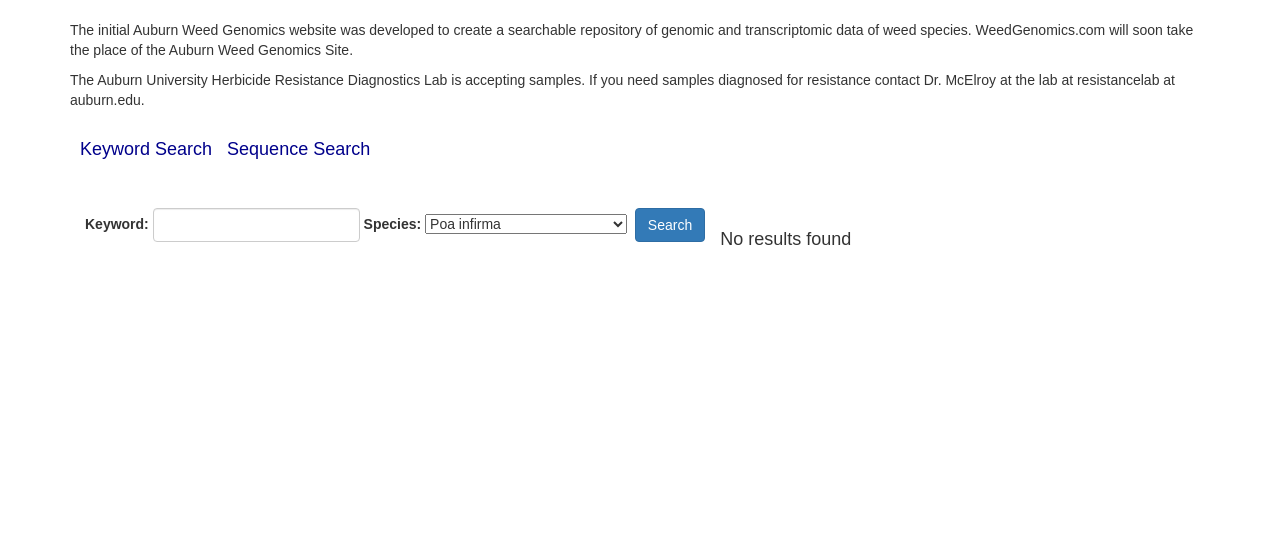
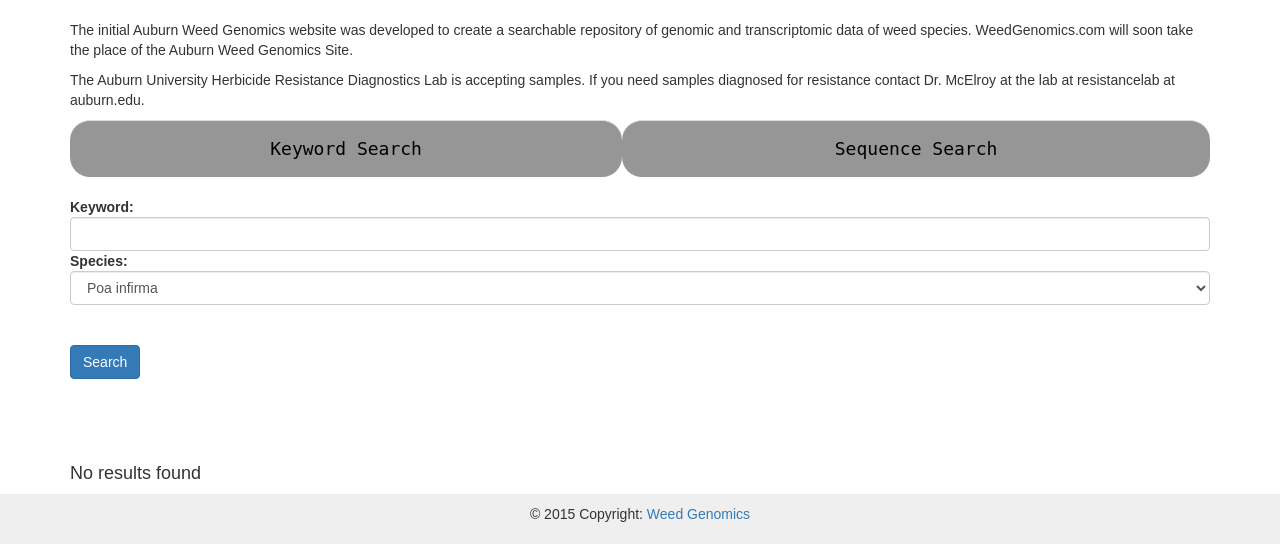
Before and after one commit to Wilkhu90/Weedgenomics, a Django app: page /search/search_keyword/ in a window 1280 px wide. Shown: the part 252-800 px from the top of the page. Run offline with Django 3.2, Linux system fonts and the light colour scheme; data that the repository does not hold is empty; some libraries are stand-ins or nearby versions.

Commit message:
Ädding new changes.

```diff
--- a/search/static/search/style.css
+++ b/search/static/search/style.css
@@ -64,45 +64,37 @@
   color: white;
   text-shadow: 1px 1px 2px black;
 }
-.newText{
-color: DarkBlue;
-font-size: 24px;
+.thead-inverse {
+  background-color: rgba(0, 0, 0, 0.41);
 }
 
-.container{
-  width: center;
-  margin: auto;
+#subMenu .table{
+  border: 0px;
+  border-collapse: initial;
+}
+#subMenu tbody{
+  border: none;
+}
+#subMenu tr{
+  border: none;
+}
+#subMenu td{
+  text-align: center;
+  background-color: rgba(0, 0, 0, 0.41);
+  border-radius: 20px;
+}
+#subMenu td a{
+  font-family: monospace;
+  color: black;
+  text-decoration: none;
 }
 
-img.HRDL{
-  height: 250px;
-  width: 500px;
-  display:block;
-  margin: 0px auto;
+.footer {
+  position: relative;
+  right: 0;
+  bottom: 0;
+  left: 0;
+  padding: 1rem;
+  background-color: #efefef;
+  text-align: center;
 }
-
-a{
-  color:DarkBlue;
-}
-
-
-table, tbody {
-  text-align: left;;
-}
-
-tr:hover {background-color: #f5f5f5}
-
-th {
-    background-color: #4CAF50;
-    color: white;
-}
-
-table.test td {
-    margin: 5px 5px 5px 5px;
-    padding: 5px 5px 5px 5px;
-}
-table.test {
-    border-collapse: separate;
-    border-spacing: 5px;
-    *border-collapse: expression('separate', cellSpacing = '10px');
-}
--- a/search/templates/search/index.html
+++ b/search/templates/search/index.html
@@ -53,17 +53,29 @@
   </nav>
   <div class="container">
     <p>The initial Auburn Weed Genomics website was developed to create a searchable repository of genomic and
-      transcriptomic data of weed species.  WeedGenomics.com will soon take the place of the Auburn Weed Genomics Site.</p>
+      transcriptomic data of weed species.  WeedGenomics.com will soon take the place of the Auburn Weed Genomics Site.
+    </p>
     <p>The Auburn University Herbicide Resistance Diagnostics Lab is accepting samples.  If you need
-        samples diagnosed for resistance contact Dr. McElroy at the lab at resistancelab at auburn.edu. </p>
-        <table class="test">
+        samples diagnosed for resistance contact Dr. McElroy at the lab at resistancelab at auburn.edu.
+    </p>
+    <div id="subMenu">
+        <table class="table">
           <tr>
-            <td> <a href="{% url 'search:search_keyword_render' %}"><h4>Keyword Search</h4></a></td>
-            <td> <a href="{% url 'search:search_sequence_render' %}"><h4>Sequence Search</h4></a></td>
-          </table><br/>
+            <td><a href="{% url 'search:search_keyword_render' %}"><h4>Keyword Search</h4></a></td>
+            <td><a href="{% url 'search:search_sequence_render' %}"><h4>Sequence Search</h4></a></td>
+          </tr>
+        </table>
+      </div>
         <!--Search bar-->
         {% block search %} {% endblock %}
       </div>
+
+<div class="footer">
+  <div class="container">
+    <p>© 2015 Copyright: <a href=""> Weed Genomics </a></p>
+  </div>
+</div>
+
       <script src="https://cdnjs.cloudflare.com/ajax/libs/jquery/3.2.1/jquery.js"></script>
       <script>
       /*
--- a/search/templates/search/keyword_search.html
+++ b/search/templates/search/keyword_search.html
@@ -2,20 +2,21 @@
 
 {% block search %}
 
-<form class="navbar-form navbar-left" role="search" method="get" action="{% url 'search:search_keyword' %}">
+<form role="search" method="get" action="{% url 'search:search_keyword' %}">
     {% csrf_token %}
     <div class="form-group">
-        <b>Keyword:</b> <input type="text" class ="form-control" name="query" value="">
-        <b>Species:&nbsp</b><select name="species">
+        <b>Keyword:</b><input type="text" class ="form-control" name="query" value="">
+        <b>Species:&nbsp</b><select class ="form-control" name="species">
             <option value="Poa infirma">Poa infirma</option>
             <option value="Poa supina">Poa supina</option>
             <option value="Poa annua-infirma homeolog">Poa annua-infirma homeolog</option>
             <option value="Poa annua-supina homeolog">Poa annua-supina homeolog</option>
             <option value="Eleusine indica">Eleusine indica</option>
         </select>
-    </div>&nbsp
+    <br/><br/>
     <button type="submit" class="btn btn-primary">Search</button>
-</form><br/>
+  </div>
+</form><br/><br/><br/>
 
 {% block results %} {% endblock %}
 
--- a/search/templates/search/results.html
+++ b/search/templates/search/results.html
@@ -3,16 +3,26 @@
 {% load staticfiles %}
 
 {% block results %}
+
     {% if results %}
-    <br/><br/>
-    <ul>
+    <table class="table table-striped table-bordered">
+      <thead class="thead-inverse">
+        <tr>
+          <th>#</th>
+          <th>Result(s)</th>
+          <th>Download</th>
+        </tr>
+      </thead>
+        <tbody>
         {% for result in results %}
-        <li>
-            <a href="{% url 'search:detail' result.id %}">{{result.gene_description}}</a>&nbsp;
-            <a href="{% url 'search:download_fasta' result.id %}"> <img src= "{% static 'search/images/download.png' %}" width="20" height="20" /> </a>
-        </li>
+        <tr>
+          <th scope="row">{{forloop.counter}}</th>
+          <td><a href="{% url 'search:detail' result.id %}">{{result.gene_description}}</a></td>
+          <td><a href="{% url 'search:download_fasta' result.id %}"> <img src= "{% static 'search/images/download.png' %}" width="20" height="20" /> </a></td>
+        </tr>
         {% endfor %}
-    </ul>
+        </tbody>
+    </table>
     {% else %}
     <h4> No results found </h4>
     {% endif %}
--- a/search/templates/search/sequence_search.html
+++ b/search/templates/search/sequence_search.html
@@ -7,18 +7,18 @@
     <div class="form-group">
         <b>Sequence:</b> <input type="text" class ="form-control" name="seq_query" value="">
         <b>Keyword:</b> <input type="text" class ="form-control" name="keyword" value="">
-        <b>Species:</b> <select name="species">
+        <b>Species:</b> <select class ="form-control"  name="species">
             <option value="Poa infirma">Poa infirma</option>
             <option value="Poa supina">Poa supina</option>
             <option value="Poa annua-infirma homeolog">Poa annua-infirma homeolog</option>
             <option value="Poa annua-supina homeolog">Poa annua-supina homeolog</option>
             <option value="Eleusine indica">Eleusine indica</option>
         </select>
-        <b>Threshold:</b> <select name="threshold">
+        <b>Threshold:</b> <select class ="form-control"  name="threshold">
             <option value="None">None</option>
         </select>
     <br/><br/><button type="submit" class="btn btn-primary">Search</button>
-    </div>&nbsp
+    </div>
 </form><br/>
 
 {% block results %} {% endblock %}
```
Lines whose indentation alone changed are shown as unchanged.
